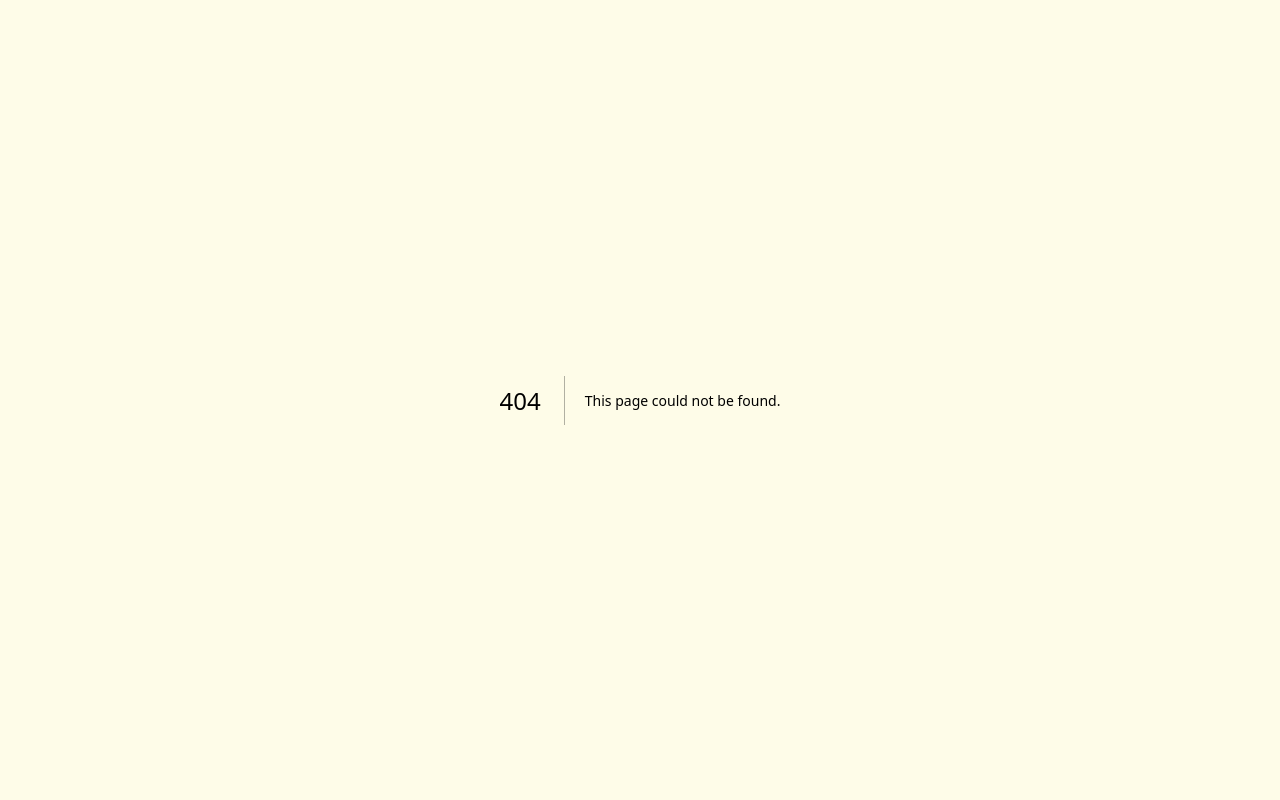
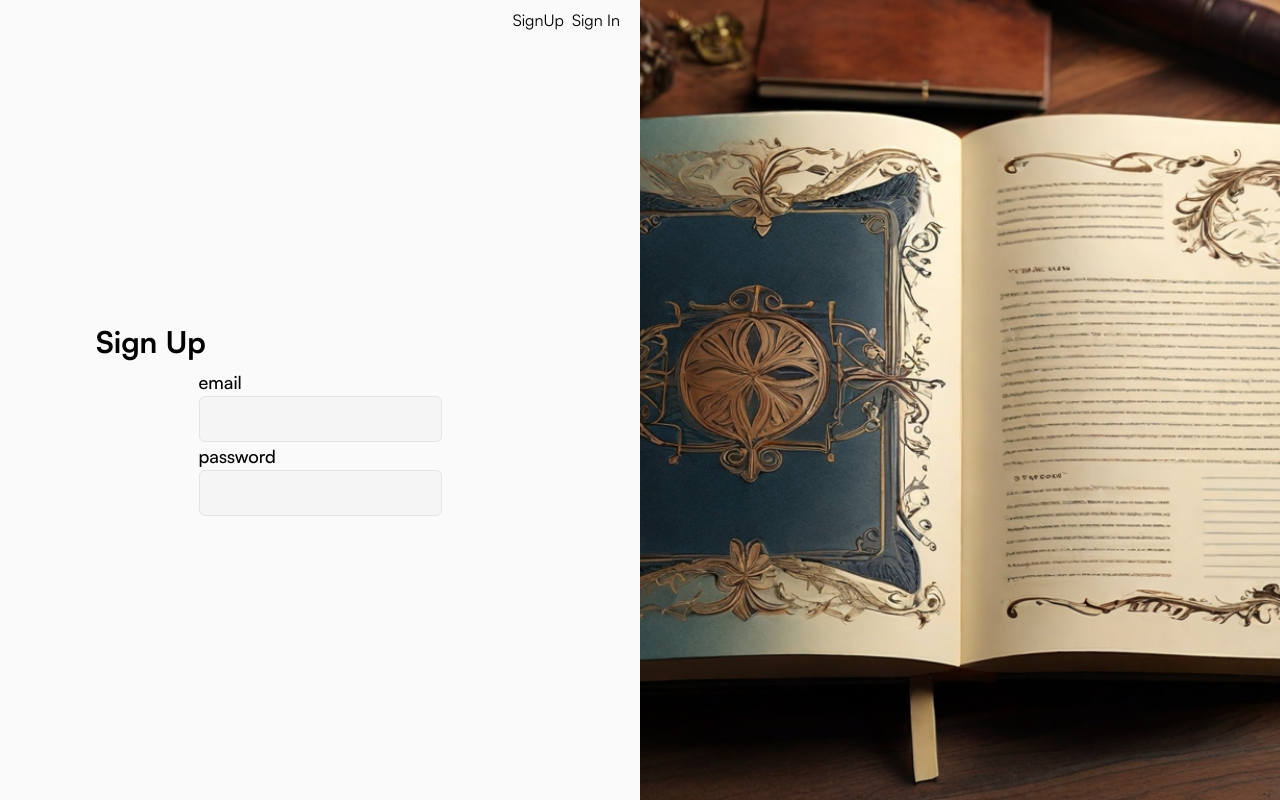
Before and after one commit to huilensolis/memoir, a Next.js app in the folder apps/client/: page /auth/sign-in in a window 1280 px wide. Before the commit this address had no page. Built offline with nearby package versions, Linux system fonts and the light colour scheme.

Commit message:
feat(app): MEM-11 add html structure for auth pages

```diff
--- a/apps/client/src/app/(landing)/page.tsx
+++ b/apps/client/src/app/(landing)/page.tsx
@@ -3,12 +3,18 @@ import Link from "next/link";
 export default function Home() {
   return (
     <div className="flex flex-col items-center justify-center min-h-screen py-12 px-4 sm:px-6 lg:px-8">
-      <nav className="absolute top-0 l-0 py-4">
+      <nav className="absolute top-0 l-0 py-4 flex gap-2">
         <Link
           href="/app"
           className="font-semibold bg-orange-100 px-4 py-2 rounded-full hover:bg-orange-200 ease-in-out transition-all duration-75"
         >
           Launch app
+        </Link>
+        <Link
+          href="/auth/sign-in"
+          className="font-semibold bg-orange-100 px-4 py-2 rounded-full hover:bg-orange-200 ease-in-out transition-all duration-75"
+        >
+          Sign In
         </Link>
       </nav>
       <div className="max-w-xl w-full space-y-8">
--- /dev/null
+++ b/apps/client/src/app/app/page.tsx
@@ -0,0 +1,7 @@
+export default function AppPage() {
+  return (
+    <>
+      <h1>app</h1>
+    </>
+  );
+}
--- /dev/null
+++ b/apps/client/src/app/auth/layout.tsx
@@ -0,0 +1,28 @@
+import Image from "next/image";
+import Link from "next/link";
+import { ReactNode } from "react";
+
+export default function AuthLayout({ children }: { children: ReactNode }) {
+  return (
+    <div className="grid grid-cols-2 grid-rows-1 w-full h-screen">
+      <section className="flex flex-col items-center justify-center h-full w-full">
+        <nav className="w-full flex justify-end items-center gap-2 px-5 py-2">
+          <Link href="/auth/sign-up">SignUp</Link>
+          <Link href="/auth/sign-in">Sign In</Link>
+        </nav>
+        {children}
+      </section>
+      <section className="w-full h-full">
+        <Image
+          src={
+            "/Leonardo_Diffusion_XL_Design_an_AI_image_generator_prompt_for_2.jpg"
+          }
+          width={1000}
+          height={1000}
+          alt="journaling book"
+          className="w-full h-full object-cover object-center"
+        />
+      </section>
+    </div>
+  );
+}
--- /dev/null
+++ b/apps/client/src/app/auth/sign-in/page.tsx
@@ -0,0 +1,23 @@
+import { Input } from "@/components/feature/input/text";
+
+export default function SignInPage() {
+  return (
+    <article className="w-full max-w-md h-full flex flex-col gap-2 items-center justify-center">
+      <h1 className="text-3xl w-full text-left font-bold">Sign Up</h1>
+      <form>
+        <div className="flex flex-col">
+          <label className="font-semibold text-lg" htmlFor="email">
+            email
+          </label>
+          <Input type="email" id="email" error={false} correct={false} />
+        </div>
+        <div className="flex flex-col">
+          <label className="font-semibold text-lg" htmlFor="password">
+            password
+          </label>
+          <Input type="password" id="password" error={false} correct={false} />
+        </div>
+      </form>
+    </article>
+  );
+}
--- /dev/null
+++ b/apps/client/src/app/auth/sign-up/page.tsx
@@ -0,0 +1,29 @@
+import { Input } from "@/components/feature/input/text";
+
+export default function SignUpPage() {
+  return (
+    <article className="w-full max-w-md h-full flex flex-col gap-2 items-center justify-center">
+      <h1 className="text-3xl w-full text-left font-bold">Sign Up</h1>
+      <form className="w-full">
+        <div className="flex flex-col">
+          <label className="font-semibold text-lg" htmlFor="name">
+            name
+          </label>
+          <Input type="text" id="name" error={false} correct={false} />
+        </div>
+        <div className="flex flex-col">
+          <label className="font-semibold text-lg" htmlFor="email">
+            email
+          </label>
+          <Input type="email" id="email" error={false} correct={false} />
+        </div>
+        <div className="flex flex-col">
+          <label className="font-semibold text-lg" htmlFor="password">
+            password
+          </label>
+          <Input type="password" id="password" error={false} correct={false} />
+        </div>
+      </form>
+    </article>
+  );
+}
--- a/apps/client/src/app/layout.tsx
+++ b/apps/client/src/app/layout.tsx
@@ -60,7 +60,7 @@ export default function RootLayout({
 }) {
   return (
     <html lang="en">
-      <body className={`${satoshi.className} bg-yellow-50 `}>{children}</body>
+      <body className={`${satoshi.className} bg-neutral-50 `}>{children}</body>
     </html>
   );
 }
--- /dev/null
+++ b/apps/client/src/components/feature/input/text/index.tsx
@@ -0,0 +1,15 @@
+import { InputHTMLAttributes } from "react";
+
+interface CustomInput extends InputHTMLAttributes<HTMLInputElement> {
+  error: boolean;
+  correct: boolean;
+}
+
+export function Input({ error, correct, ...props }: CustomInput) {
+  return (
+    <input
+      {...props}
+      className="py-2 px-2 text-neutral-700 font-semibold text-lg bg-neutral-100 border border-neutral-200 rounded-md focus:outline-none focus:border-neutral-300"
+    />
+  );
+}
```
Also changed, not shown: apps/client/public/Leonardo_Diffusion_XL_Design_an_AI_image_generator_prompt_for_2.jpg (added).
